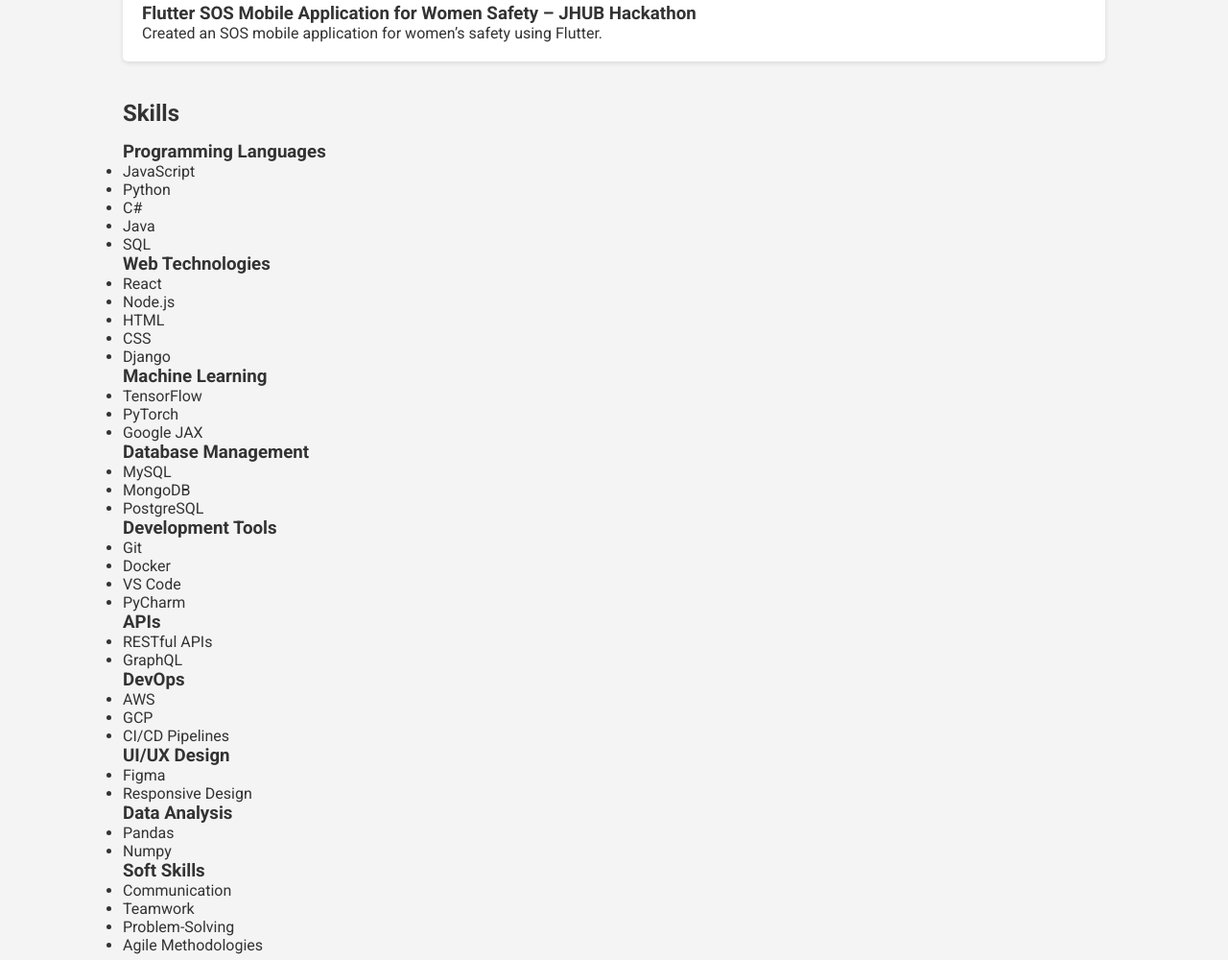
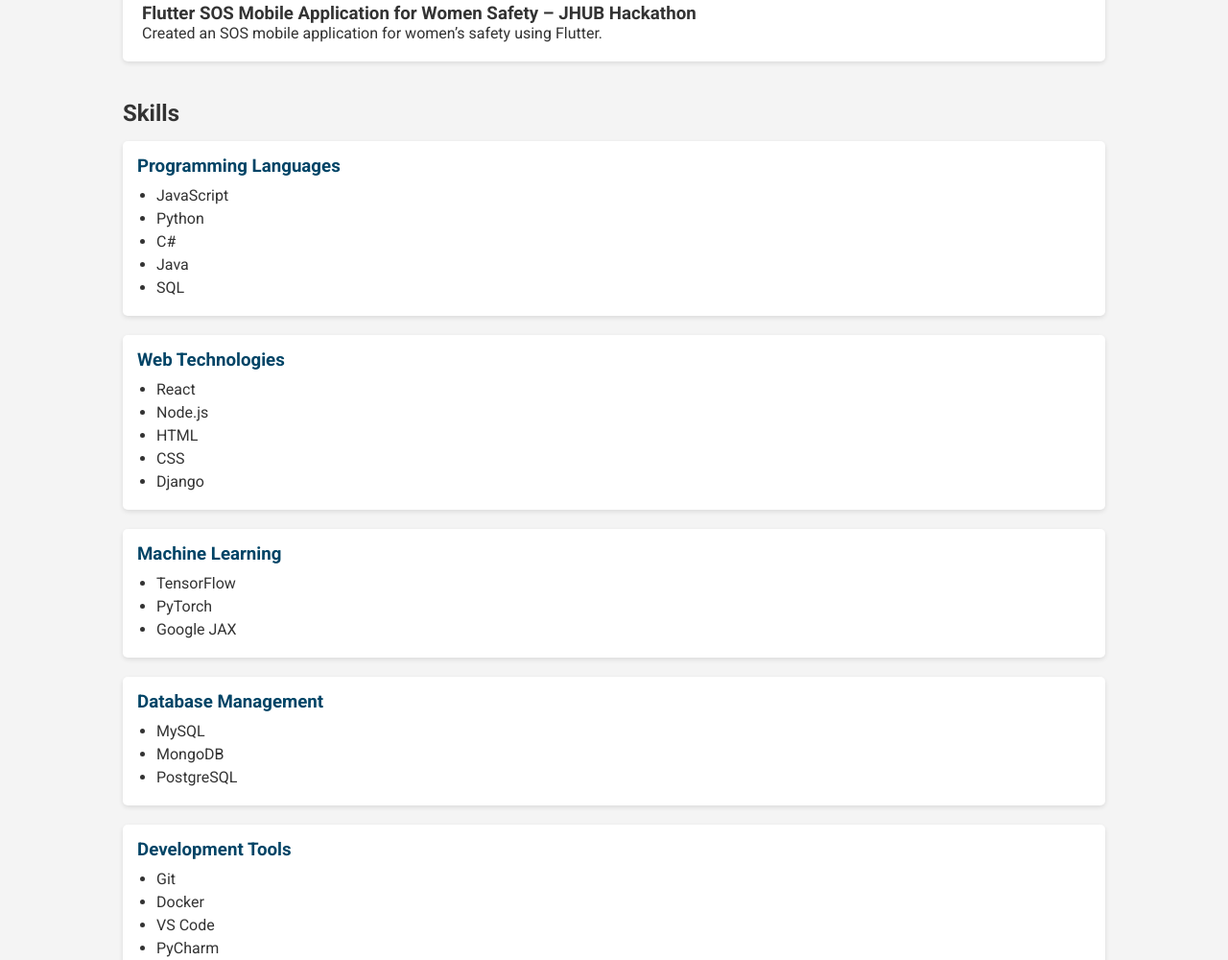
Before and after one commit to surya872/suryags.github.io, a plain HTML site: page index.html in a window 1280 px wide. Shown: the part 2376-3376 px from the top of the page at 96% size. Drawn offline with Linux system fonts and the light colour scheme.

Commit message:
Update styles.css

```diff
--- a/styles.css
+++ b/styles.css
@@ -76,3 +76,24 @@ footer a {
 footer a:hover {
     text-decoration: underline;
 }
+.skills-category {
+    background: #ffffff;
+    padding: 15px;
+    border-radius: 5px;
+    margin-bottom: 20px;
+    box-shadow: 0px 2px 5px rgba(0, 0, 0, 0.1);
+}
+
+.skills-category h3 {
+    color: #004466;
+    margin-bottom: 10px;
+}
+
+.skills-category ul {
+    list-style-type: disc;
+    padding-left: 20px;
+}
+
+.skills-category li {
+    margin: 5px 0;
+}
```
